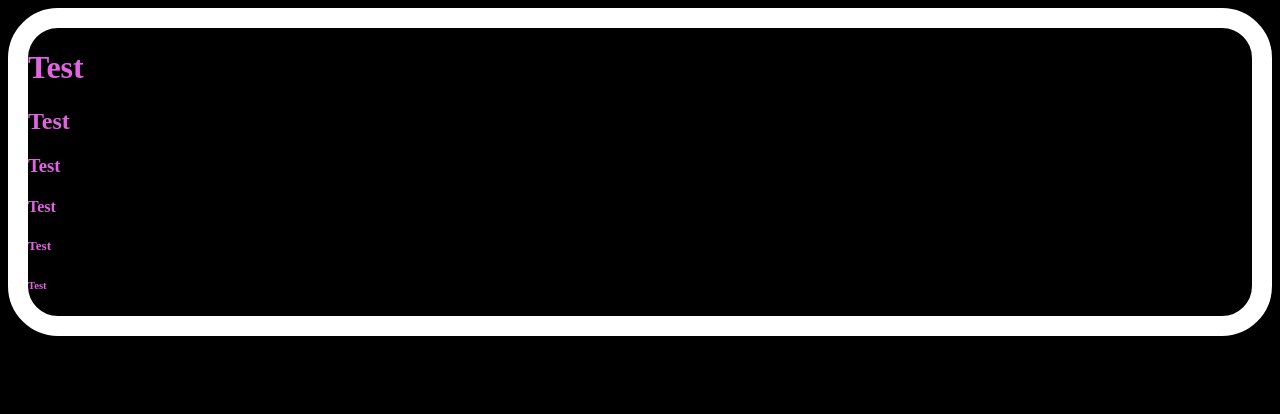
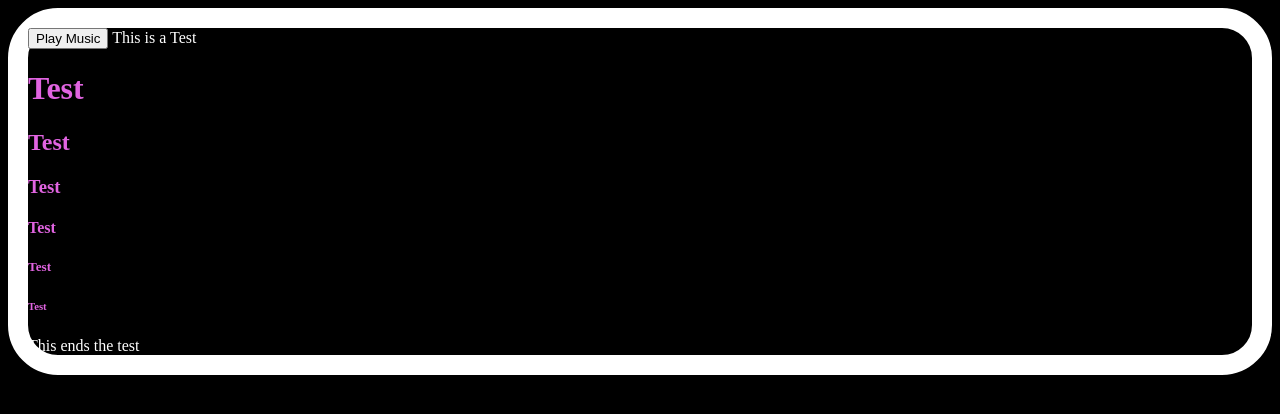
Before and after one commit to Axel-Scythe/solid-spork, a plain HTML site: page index.html in a window 1280 px wide. Drawn offline with Linux system fonts and the light colour scheme.

Commit message:
Add files via upload

```diff
--- a/index.html
+++ b/index.html
@@ -9,12 +9,16 @@
 
 <body>
 
+<a href="youRepostedInTheWrongNeighborhood.mp3"><button>Play Music</button></a>
+
+This is a Test
 <h1>Test</h1>
 <h2>Test</h2>
 <h3>Test</h3>
 <h4>Test</h4>
 <h5>Test</h5>
 <h6>Test</h6>
+This ends the test
 
 </body>
 
```
